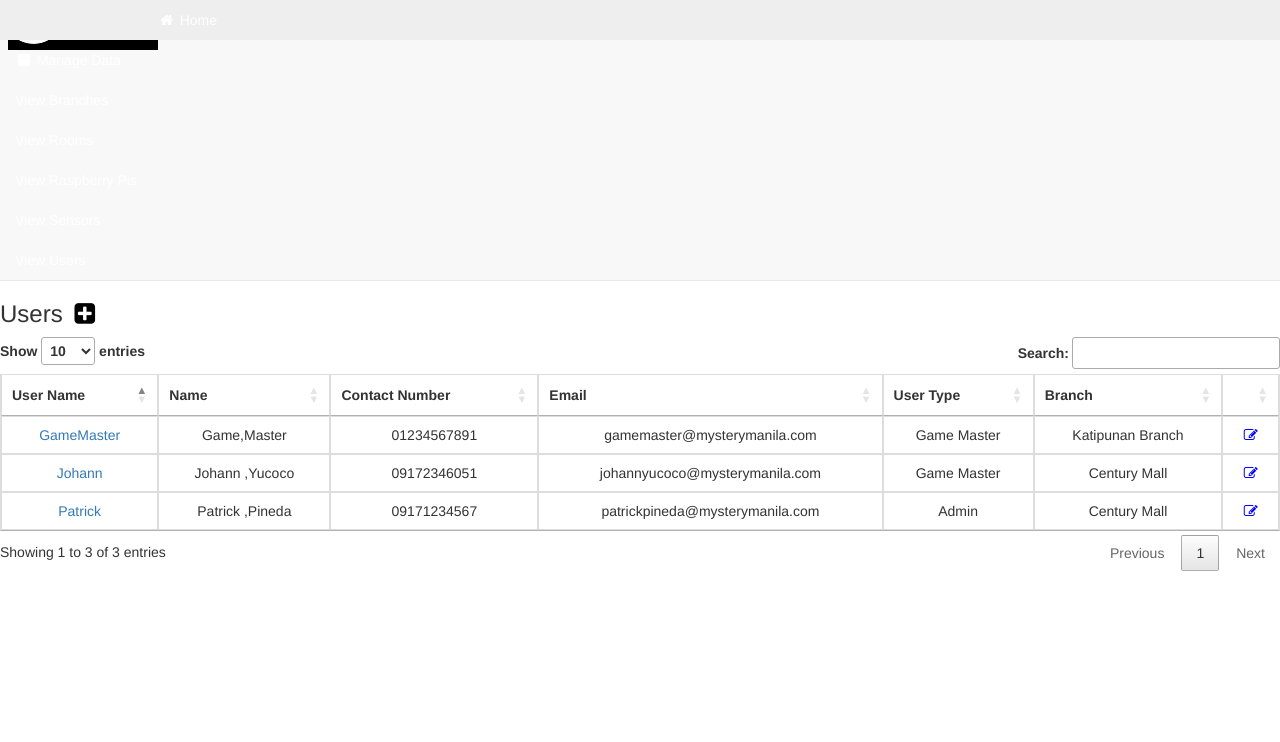
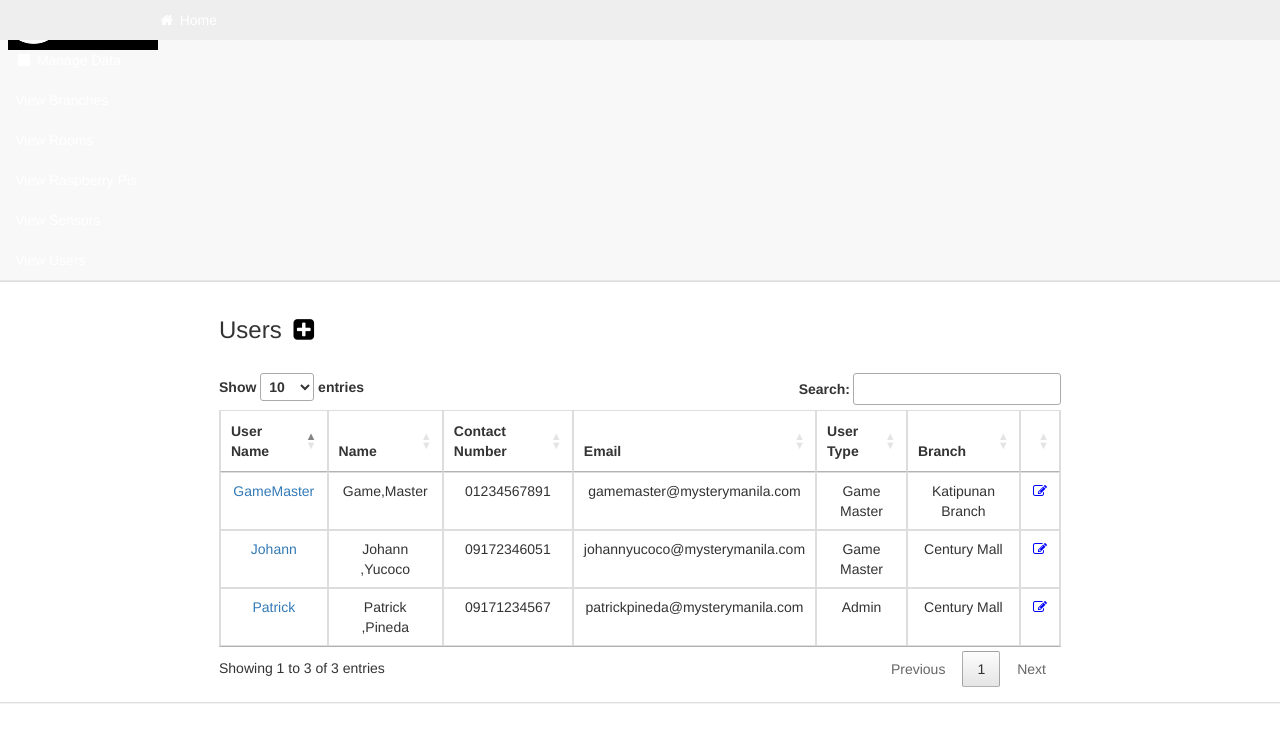
Before and after one commit to johannyucoco/pages, a PHP site: page /displayuser.php in a window 1280 px wide. Shown: the top 742 px of the page. Run offline with PHP 8.4, Linux system fonts and the light colour scheme; a user stored in the database is signed in; data comes from the database, SQL or seed files in the repository; some libraries are stand-ins or nearby versions.

Commit message:
Layout update Lists

```diff
--- a/displayuser.php
+++ b/displayuser.php
@@ -118,12 +118,17 @@ $_SESSION['alert'] = 1;
 
         <div id="page-wrapper">
             <div class="row">
+
+            <div class="row">
                 <div class="col-lg-12">
-                    <h3>Users <a data-toggle="modal"  data-target="#Modal"><span role="button"><i class="fa fa-plus-square fa-fw" style="color:black"></i></span></a> </h3>
-                </div>
-                <!-- /.col-lg-12 -->
-            </div>
-            <!-- /.row -->
+                    <div class="panel panel-default">
+                        <div class="panel-body">
+                            <div class="row">
+                                <div class="col-lg-2">
+								</div>
+								<div class="col-lg-8">
+					<h3>Users <a data-toggle="modal"  data-target="#Modal"><span role="button"><i class="fa fa-plus-square fa-fw" style="color:black"></i></span></a> </h3>
+					<br>
 				<?php
 					require_once('mysteryDB_connect.php');
 
@@ -209,6 +214,7 @@ $_SESSION['alert'] = 1;
 							<table class="table table-stipend table-bordered table-hover" id="usertable">
 							<thead>
 								<tr>
+
 								<th class="text-center">User Name</th>
 								<th class="text-center">Name</th>
 								<th class="text-center">Contact Number</th>
@@ -450,6 +456,19 @@ $_SESSION['alert'] = 1;
 					//end of add
 
 				?>
+									</div>
+                                </div>
+                                <!-- /.col-lg-6 (nested) -->
+                            </div>
+                            <!-- /.row (nested) -->
+                        </div>
+                        <!-- /.panel-body -->
+                    </div>
+                    <!-- /.panel -->
+                </div>
+                <!-- /.col-lg-12 -->
+            </div>
+            <!-- /.row -->
         </div>
         <!-- /#page-wrapper -->
 
```
Also changed, not shown: listbranch.php (+5 -2 lines), listroom.php (+7 -4 lines), listrpi.php (+7 -4 lines), listsensor.php (+6 -3 lines).
